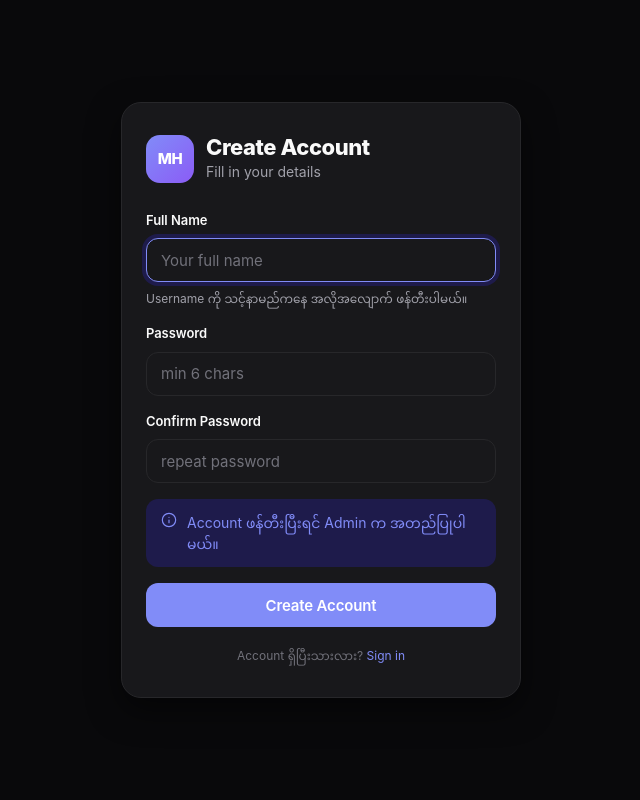
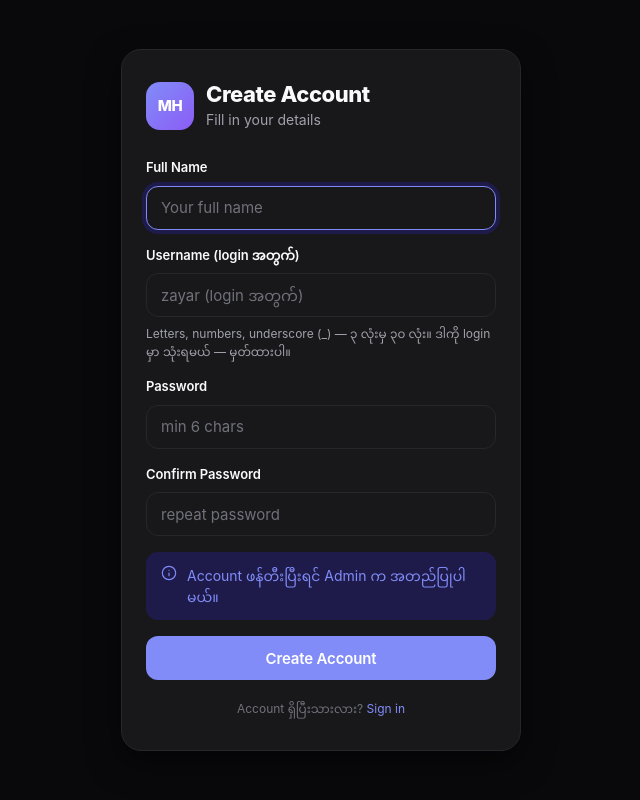
Before and after one commit to zayar2004/Machine_hub, a Flask app: page /auth/register in a window 1280 px wide. Shown: the whole page, without its empty margins (319-959 px from the left). Run offline with Flask 3, Linux system fonts and the light colour scheme; some libraries are stand-ins or nearby versions.

Commit message:
Register: add username field (user-chosen)

```diff
--- a/app/auth/forms.py
+++ b/app/auth/forms.py
@@ -1,7 +1,7 @@
 """Auth forms."""
 from flask_wtf import FlaskForm
 from wtforms import StringField, PasswordField, BooleanField, SubmitField
-from wtforms.validators import DataRequired, Length, EqualTo
+from wtforms.validators import DataRequired, Length, EqualTo, Regexp
 
 
 class LoginForm(FlaskForm):
@@ -18,10 +18,22 @@ class LoginForm(FlaskForm):
 
 
 class RegisterForm(FlaskForm):
-    """Simplified registration — Name + Password only."""
+    """Registration — Name + Username + Password."""
     name = StringField(
         "Full Name",
         validators=[DataRequired(), Length(min=2, max=120)],
+    )
+    username = StringField(
+        "Username (login အတွက်)",
+        validators=[
+            DataRequired(),
+            Length(min=3, max=30,
+                   message="Username ၃-၃၀ လုံး ရှိရမယ်"),
+            Regexp(
+                r"^[a-zA-Z0-9_]+$",
+                message="Letters, numbers, underscore (_) ပဲ ရပါတယ်",
+            ),
+        ],
     )
     password = PasswordField(
         "Password",
@@ -35,3 +47,12 @@ class RegisterForm(FlaskForm):
         ],
     )
     submit = SubmitField("Create Account")
+
+    def validate_username(self, field):
+        """Check username uniqueness (lowercase)."""
+        from ..models import User
+        username = (field.data or "").strip().lower()
+        if User.query.filter_by(username=username).first():
+            raise ValidationError(
+                "ဒီ username ရှိပြီးသား — တခြား သုံးပါ"
+            )
--- a/app/auth/routes.py
+++ b/app/auth/routes.py
@@ -64,15 +64,21 @@ def register():
     form = RegisterForm()
     if form.validate_on_submit():
         full_name = form.name.data.strip()
+        username = form.username.data.strip().lower()
 
-        # Generate unique username
-        username = User.generate_username(full_name)
+        # Duplicate check (safety — form also validates)
+        if User.query.filter_by(username=username).first():
+            flash(
+                "ဒီ username ရှိပြီးသား — တခြား သုံးပါ",
+                "error",
+            )
+            return render_template("auth/register.html", form=form)
 
         user = User(
             name=full_name,
             username=username,
             role=User.ROLE_USER,
-            shop_id=None,  # will be set by admin
+            shop_id=None,  # admin will assign
             status=User.STATUS_PENDING,
         )
         user.set_password(form.password.data)
@@ -82,6 +88,7 @@ def register():
         flash(
             f"Account ဖန်တီးပြီးပါပြီ။\n"
             f"Username: {username}\n"
+            f"Password: (သင်ရွေးထားတဲ့ password)\n"
             f"Admin အတည်ပြုပြီးရင် login လုပ်နိုင်ပါမယ်။",
             "success",
         )
--- a/app/templates/auth/register.html
+++ b/app/templates/auth/register.html
@@ -48,9 +48,18 @@
       <div class="field">
         {{ form.name.label(class_="field-label") }}
         {{ form.name(class_="field-input", autofocus=true, placeholder="Your full name") }}
-        <p class="field-help">Username ကို သင့်နာမည်ကနေ အလိုအလျောက် ဖန်တီးပါမယ်။</p>
         {% for err in form.name.errors %}<p class="field-error">{{ err }}</p>{% endfor %}
       </div>
+
+      <div class="field">
+        {{ form.username.label(class_="field-label") }}
+        {{ form.username(class_="field-input", placeholder="zayar (login အတွက်)",
+                         autocomplete="username", autocapitalize="none",
+                         spellcheck="false") }}
+        <p class="field-help">Letters, numbers, underscore (_) — ၃ လုံးမှ ၃၀ လုံး။ ဒါကို login မှာ သုံးရမယ် — မှတ်ထားပါ။</p>
+        {% for err in form.username.errors %}<p class="field-error">{{ err }}</p>{% endfor %}
+      </div>
+
 
       <div class="field">
         {{ form.password.label(class_="field-label") }}
```
